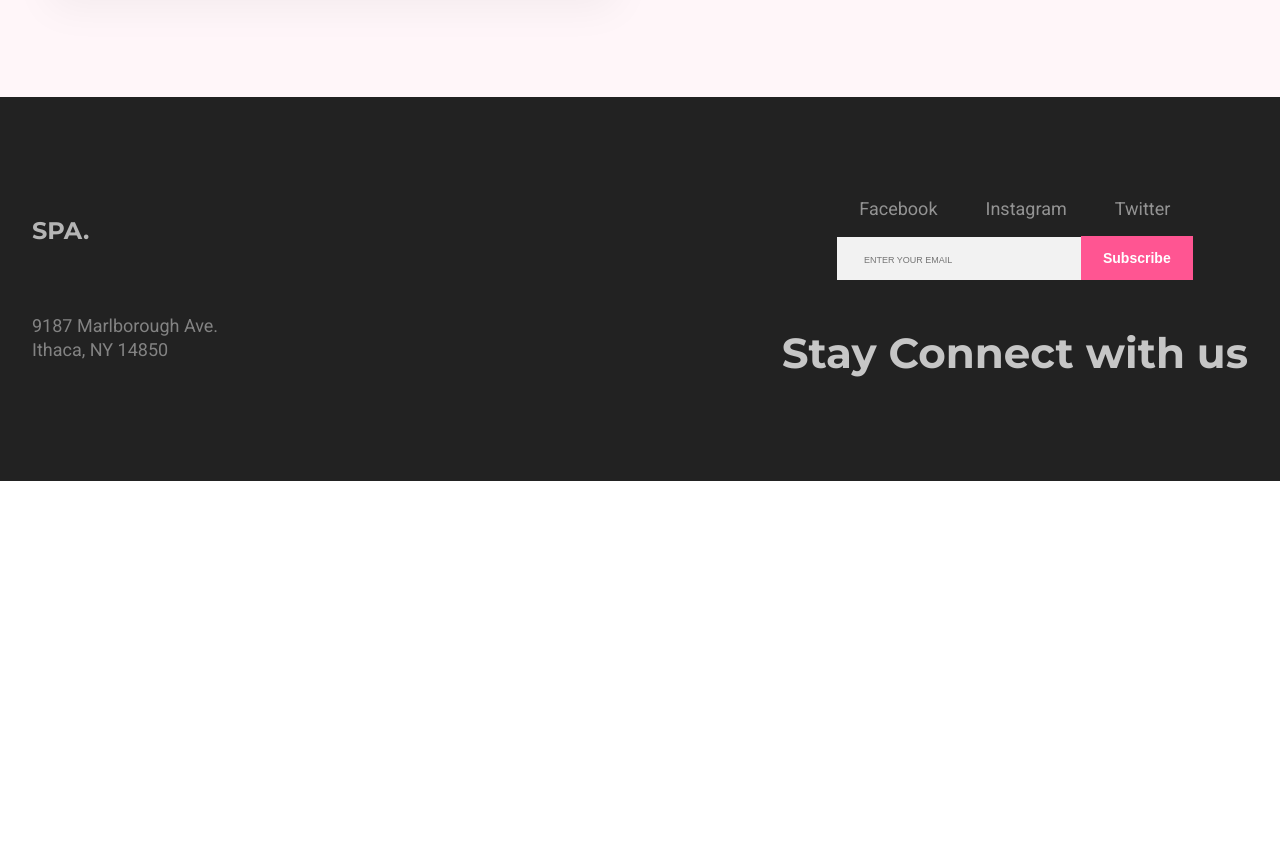
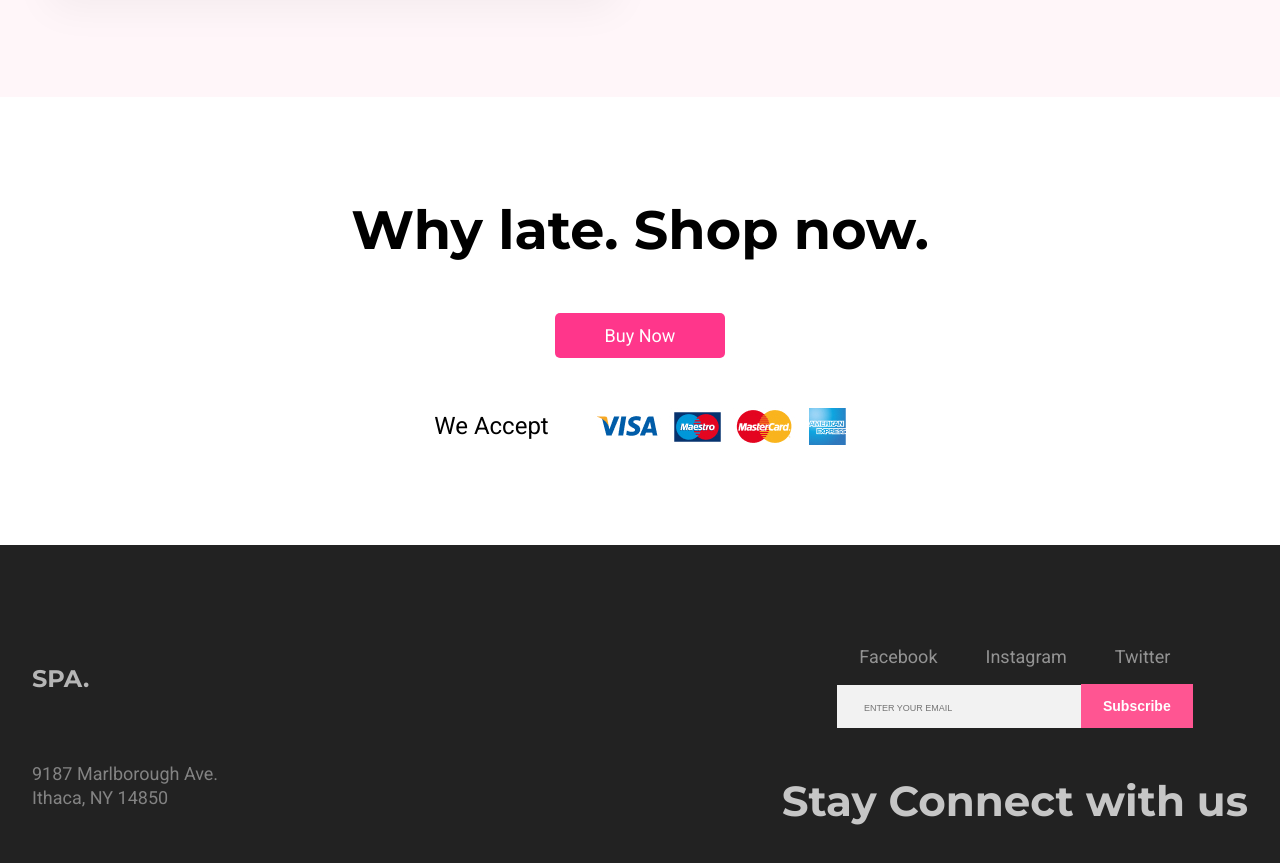
Before and after one commit to touhid-hossain/spa-landingpage, a plain HTML site: page index.html in a window 1280 px wide. Shown: the part 4607-5470 px from the top of the page. Before the commit the page ends 5088 px from the top, so only its background shows below. Drawn offline with Linux system fonts and the light colour scheme.

Commit message:
payment-section added

```diff
--- a/index.html
+++ b/index.html
@@ -184,6 +184,18 @@
       </div>
     </section>
 
+    <!-- section-seven -->
+    <section class="section_seven">
+      <div class="container_seven">
+          <h1 class="pay_h1">Why late. Shop now.</h1>
+          <button class="purchase_btn">Buy Now</button>
+          <div class="payment_area">
+            <p class="pay_p">We Accept</p>
+            <img src="images/payment.jpg" alt="">
+          </div>
+      </div>
+    </section>
+
     <!-- footer -->
     <footer class="footer">
       <div class="footer_container">
--- a/style.css
+++ b/style.css
@@ -425,6 +425,55 @@ body {
   line-height: 18px;
   font-weight: 400;
   font-family: "Roboto", sans-serif;
+}
+
+/* section-seven */
+.section_seven {
+  padding: 100px 50px;
+}
+
+.container_seven {
+  max-width: 1440px;
+  margin: auto;
+  text-align: center;
+}
+.pay_h1{
+  font-size: 54px;
+  font-family: "Montserrat", sans-serif;
+  font-weight: 700;
+}
+
+.pay_p {
+  font-size: 24px;
+  font-weight: 400;
+  font-family: "Roboto", sans-serif;
+}
+
+.payment_area {
+  margin-top: 50px;
+  display: flex;
+  justify-content: center;
+  align-items: center;
+  gap: 3rem;
+}
+
+.purchase_btn {
+  margin-top: 50px;
+  background-color: #ff368b;
+  border: none;
+  font-family: "Roboto", sans-serif;
+  font-size: 18px;
+  font-weight: 400;
+  border-radius: 5px;
+  color: #fff;
+  padding: 12px 50px;
+  cursor: pointer;
+}
+
+.purchase_btn:hover {
+  background-color: #ffebf4;
+  color: #333;
+  transition: 0.2s ease-in;
 }
 
 /* footer */
```
Also changed, not shown: images/payment.jpg (added).
